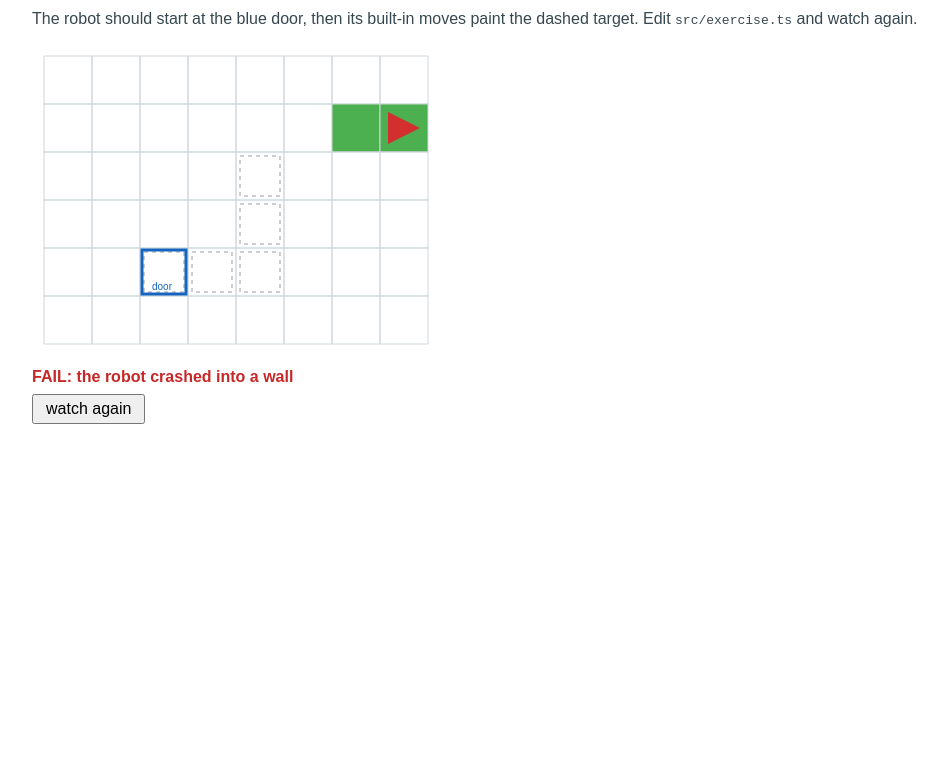
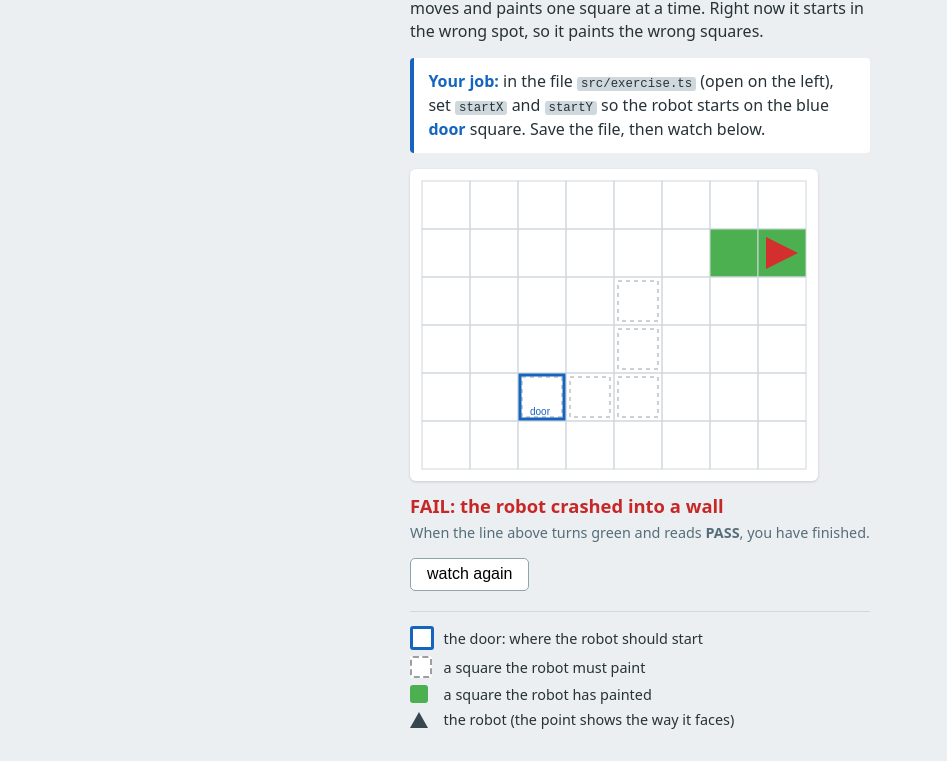
Before and after one commit to princengoc/teach-typescript, a website built with Vite: page lessons/01-fix-the-start/index.html in a window 1280 px wide. Shown: the part 80-841 px from the top of the page, without its empty margins (0-947 px from the left). Before the commit the page ends 800 px from the top, so only its background shows below. Built offline with nearby package versions, Linux system fonts and the light colour scheme.

Commit message:
lesson 01: make the preview the entry experience
Turn the Vite preview into the call-to-action: game premise, the one task,
a legend, and a big live PASS/FAIL verdict. Strip README to a pointer, open
the StackBlitz link on src/exercise.ts, tie YOUR TURN to the preview loop.
Feedback for lesson 01 is preview-only -- no terminal, no npm test.

Co-Authored-By: Claude Opus 4.8 (1M context) <noreply@anthropic.com>

```diff
--- a/lessons/01-fix-the-start/index.html
+++ b/lessons/01-fix-the-start/index.html
@@ -5,30 +5,138 @@
     <meta name="viewport" content="width=device-width, initial-scale=1.0" />
     <title>Lesson 01: fix the start</title>
     <style>
+      :root {
+        color-scheme: light;
+      }
       body {
-        font-family: sans-serif;
-        margin: 2rem;
-        color: #37474f;
+        font-family: system-ui, sans-serif;
+        margin: 0;
+        color: #263238;
+        background: #eceff1;
+      }
+      .wrap {
+        max-width: 460px;
+        margin: 0 auto;
+        padding: 1.25rem 1.25rem 2rem;
+      }
+      h1 {
+        font-size: 1.4rem;
+        margin: 0 0 0.25rem;
+      }
+      .premise {
+        margin: 0 0 1rem;
+        line-height: 1.4;
+      }
+      .job {
+        background: #fff;
+        border-left: 4px solid #1565c0;
+        border-radius: 4px;
+        padding: 0.75rem 0.9rem;
+        margin: 0 0 1rem;
+        line-height: 1.45;
+      }
+      .job b {
+        color: #1565c0;
+      }
+      code {
+        background: #cfd8dc;
+        border-radius: 3px;
+        padding: 0 0.25rem;
+        font-size: 0.95em;
+      }
+      canvas {
+        display: block;
+        background: #fff;
+        border-radius: 6px;
+        box-shadow: 0 1px 3px rgba(0, 0, 0, 0.15);
       }
       #verdict {
-        font-weight: bold;
-        margin: 0.5rem 0;
+        font-size: 1.15rem;
+        font-weight: 700;
+        margin: 0.75rem 0 0.25rem;
+        min-height: 1.4em;
+      }
+      .win-note {
+        margin: 0 0 1rem;
+        color: #546e7a;
+        font-size: 0.9rem;
       }
       button {
         font-size: 1rem;
-        padding: 0.25rem 0.75rem;
+        padding: 0.4rem 1rem;
+        border: 1px solid #90a4ae;
+        border-radius: 5px;
+        background: #fff;
+        cursor: pointer;
+      }
+      button:hover {
+        background: #f5f5f5;
+      }
+      .legend {
+        margin-top: 1.25rem;
+        border-top: 1px solid #cfd8dc;
+        padding-top: 0.9rem;
+        display: grid;
+        grid-template-columns: auto 1fr;
+        gap: 0.4rem 0.6rem;
+        font-size: 0.9rem;
+        align-items: center;
+      }
+      .swatch {
+        width: 18px;
+        height: 18px;
+        border-radius: 3px;
+      }
+      .swatch.door {
+        border: 3px solid #1565c0;
+        background: #fff;
+      }
+      .swatch.target {
+        border: 2px dashed #9e9e9e;
+        background: #fff;
+      }
+      .swatch.painted {
+        background: #4caf50;
+      }
+      .swatch.robot {
+        width: 0;
+        height: 0;
+        border-left: 9px solid transparent;
+        border-right: 9px solid transparent;
+        border-bottom: 16px solid #37474f;
+        border-radius: 0;
       }
     </style>
   </head>
   <body>
-    <h1>Fix the start</h1>
-    <p>
-      The robot should start at the blue door, then its built-in moves paint
-      the dashed target. Edit <code>src/exercise.ts</code> and watch again.
-    </p>
-    <canvas id="room"></canvas>
-    <p id="verdict"></p>
-    <button id="again" type="button">watch again</button>
+    <div class="wrap">
+      <h1>Lesson 1: Fix the Start</h1>
+      <p class="premise">
+        You program a robot to paint a room. It follows a fixed set of moves and
+        paints one square at a time. Right now it starts in the wrong spot, so it
+        paints the wrong squares.
+      </p>
+
+      <div class="job">
+        <b>Your job:</b> in the file <code>src/exercise.ts</code> (open on the
+        left), set <code>startX</code> and <code>startY</code> so the robot
+        starts on the blue <b>door</b> square. Save the file, then watch below.
+      </div>
+
+      <canvas id="room"></canvas>
+      <p id="verdict"></p>
+      <p class="win-note">
+        When the line above turns green and reads <b>PASS</b>, you have finished.
+      </p>
+      <button id="again" type="button">watch again</button>
+
+      <div class="legend">
+        <span class="swatch door"></span><span>the door: where the robot should start</span>
+        <span class="swatch target"></span><span>a square the robot must paint</span>
+        <span class="swatch painted"></span><span>a square the robot has painted</span>
+        <span class="swatch robot"></span><span>the robot (the point shows the way it faces)</span>
+      </div>
+    </div>
     <script type="module" src="/src/main.ts"></script>
   </body>
 </html>
--- a/lessons/01-fix-the-start/src/exercise.ts
+++ b/lessons/01-fix-the-start/src/exercise.ts
@@ -13,8 +13,9 @@ export const charger = { x: 7, y: 5 };
 export const chargerColumn = charger.x;
 
 // YOUR TURN -------------------------------------------------------------
-// The robot must start at the door. The blue box in the preview is the
-// door, and the test names its x and y. Fix the two numbers.
+// The robot must start on the door. Find the blue door square in the
+// preview, read its column (x) and row (y), and fix the two numbers below.
+// Save the file, then watch the preview. Green PASS means you are done.
 
 export const startX = 6;
 export const startY = 1;
```
Also changed, not shown: todolist.md (+6 -0 lines), lessons/01-fix-the-start/README.md.
